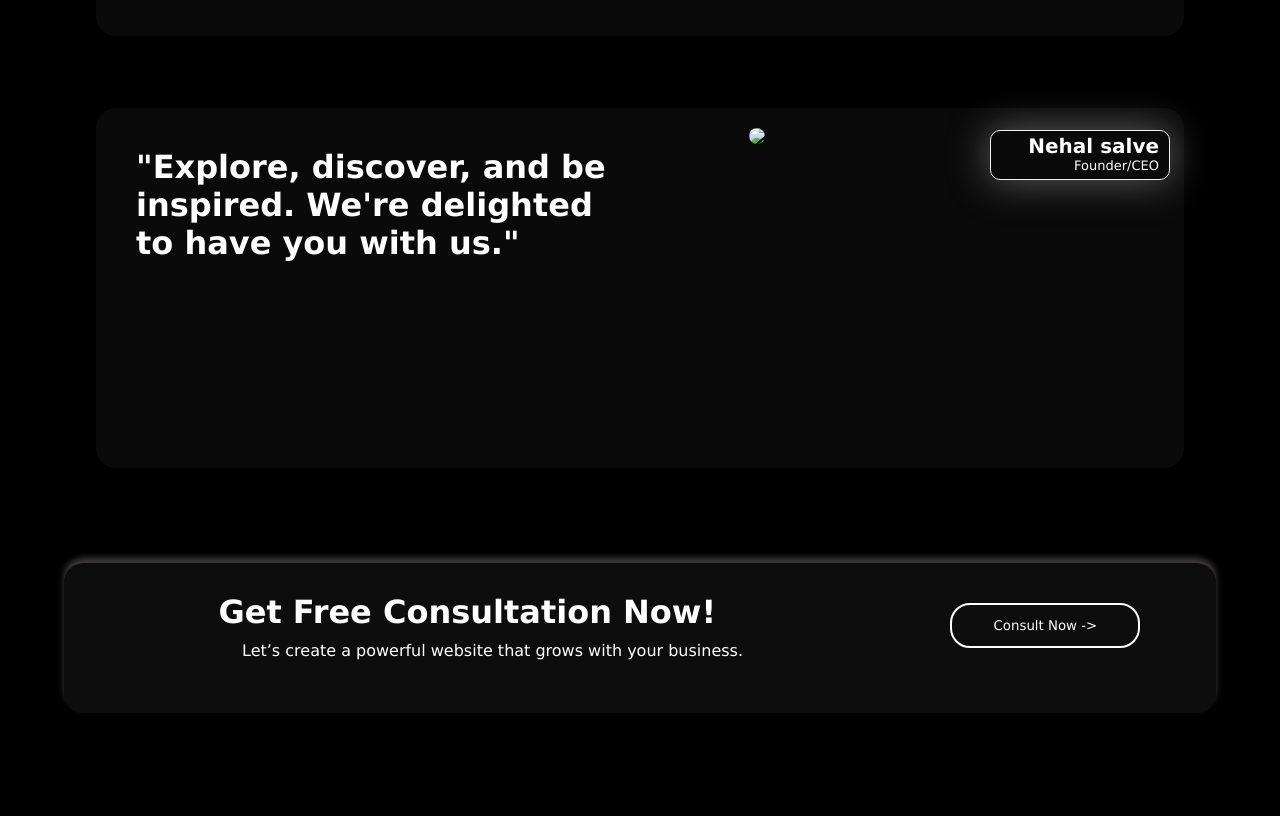
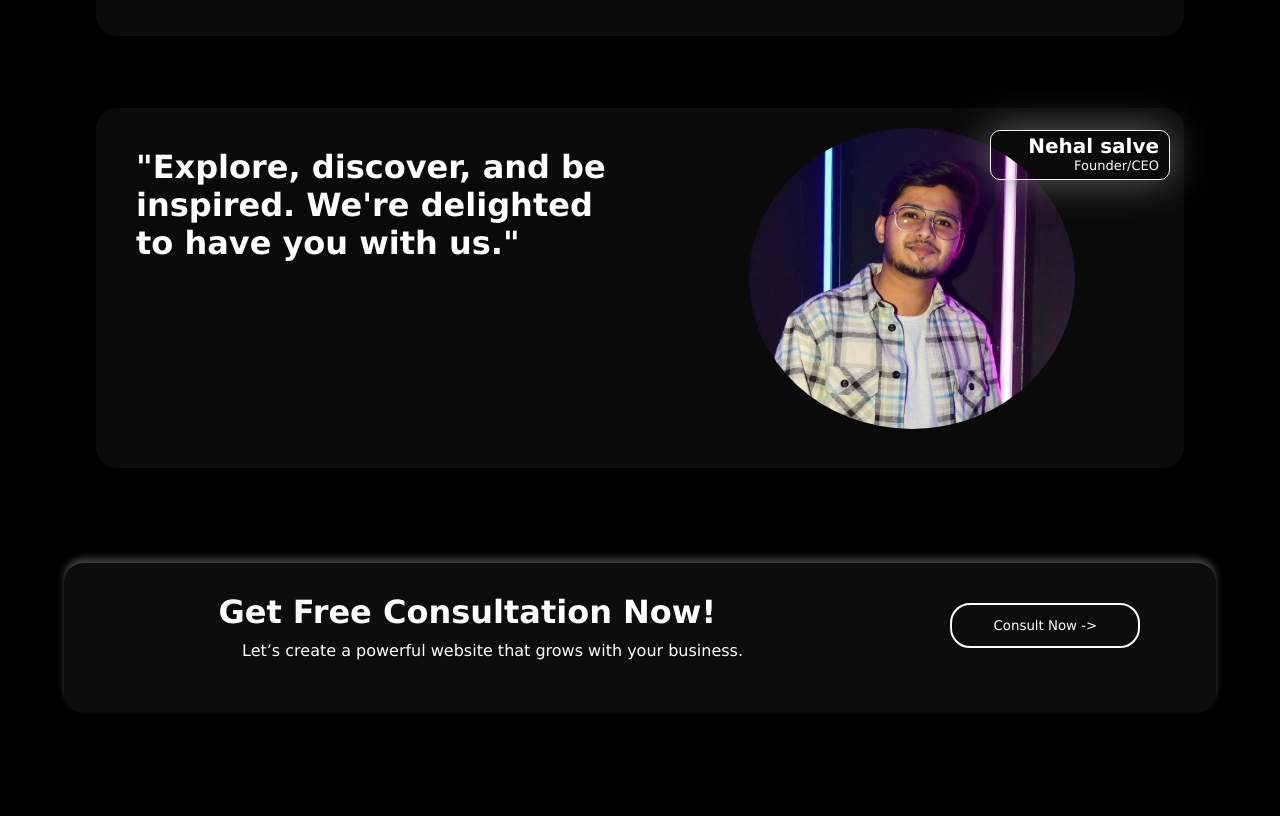
Before and after one commit to Nehalsalve07/Web-Destiny, a plain HTML site: page About us.html in a window 1280 px wide. Shown: the part 2100-2916 px from the top of the page. Drawn offline with Linux system fonts and the light colour scheme; the site is published under a folder, as on GitHub Pages, so addresses that start at the root find nothing.

Commit message:
Update About us.html

```diff
--- a/About us.html
+++ b/About us.html
@@ -79,7 +79,7 @@
                     <h1 class="body-5-main-l-h1">"Explore, discover, and be inspired. We're delighted to have you with us."</h1>
                 </div>
                 <div class="body-5-main-r">
-                    <img class="body-5-main-r-img" src="/Nehal copy.jpeg">
+                    <img class="body-5-main-r-img" src="Nehal copy.jpeg">
                     <div class="body-5-main-r-name">
                         <h1 class="body-5-main-r-name-h1">Nehal salve</h1>
                         <p class="body-5-main-r-name-p">Founder/CEO</p>
```
